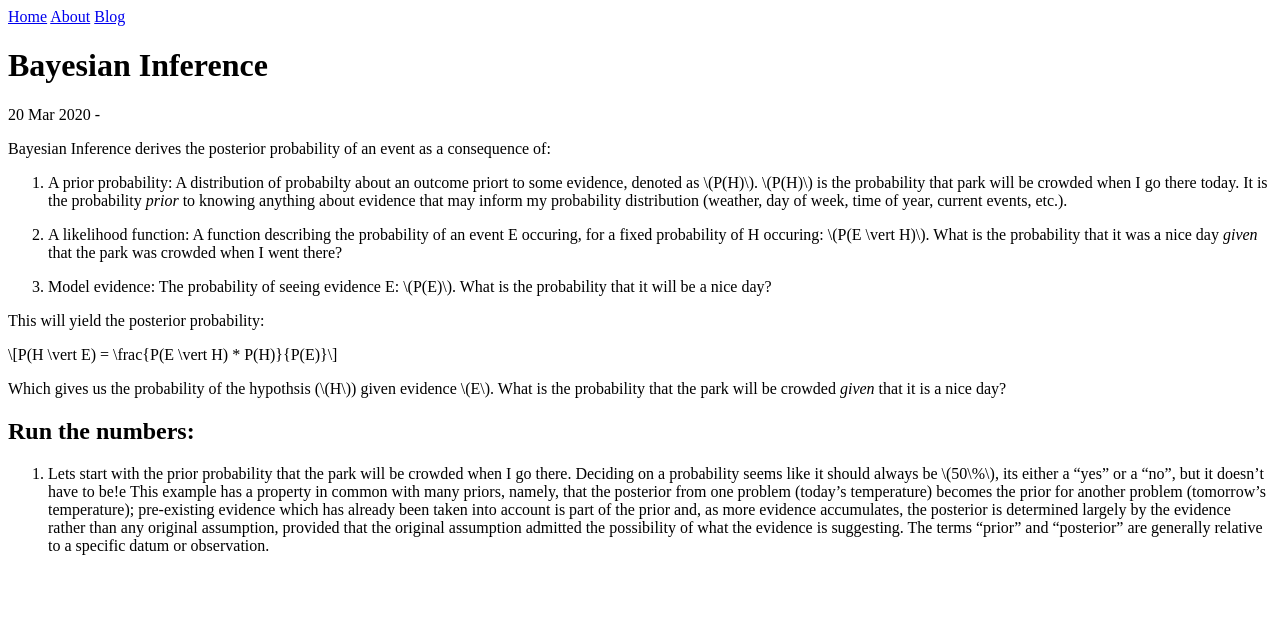
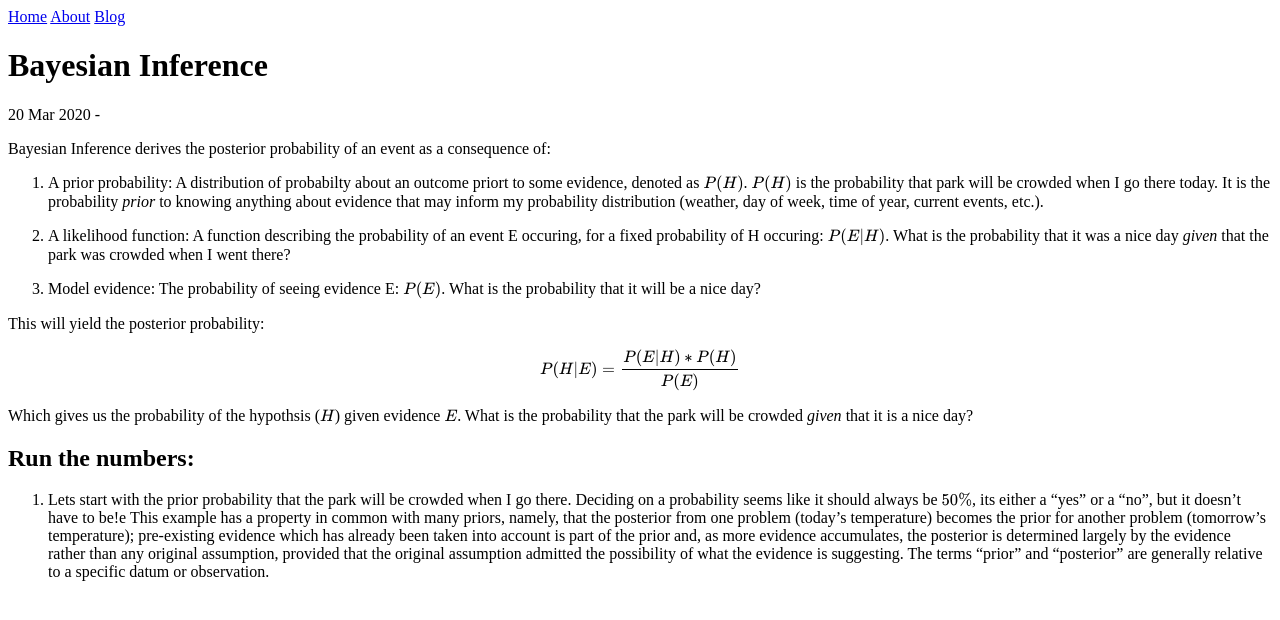
Before and after one commit to deanjgoldman/deanjgoldman.github.io, a Jekyll site: the page built from _posts/2020-03-20-Bayesian-Inference.markdown, in a window 1280 px wide. Shown: the top 620 px of the page. Built offline with Jekyll 4.4.1, drawn with Linux system fonts in a browser that asks for light colours; some web fonts are replaced; formulas are drawn with MathJax 3.

Commit message:
add mathjax and tikz

```diff
--- a/_layouts/default.html
+++ b/_layouts/default.html
@@ -4,11 +4,14 @@
     <meta charset="utf-8">
     <title>{{ page.title }}</title>
     <link rel="stylesheet" href="/assets/css/styles.css">
+    <link rel="stylesheet" type="text/css" href="http://tikzjax.com/v1/fonts.css">
+    <script src="http://tikzjax.com/v1/tikzjax.js"></script>
     {% feed_meta %}
     {% seo %}
   </head>
   <body>
     {% include navigation.html %}
+    {% include mathjax.html %}
     {{ content }}
   </body>
 </html>
```
